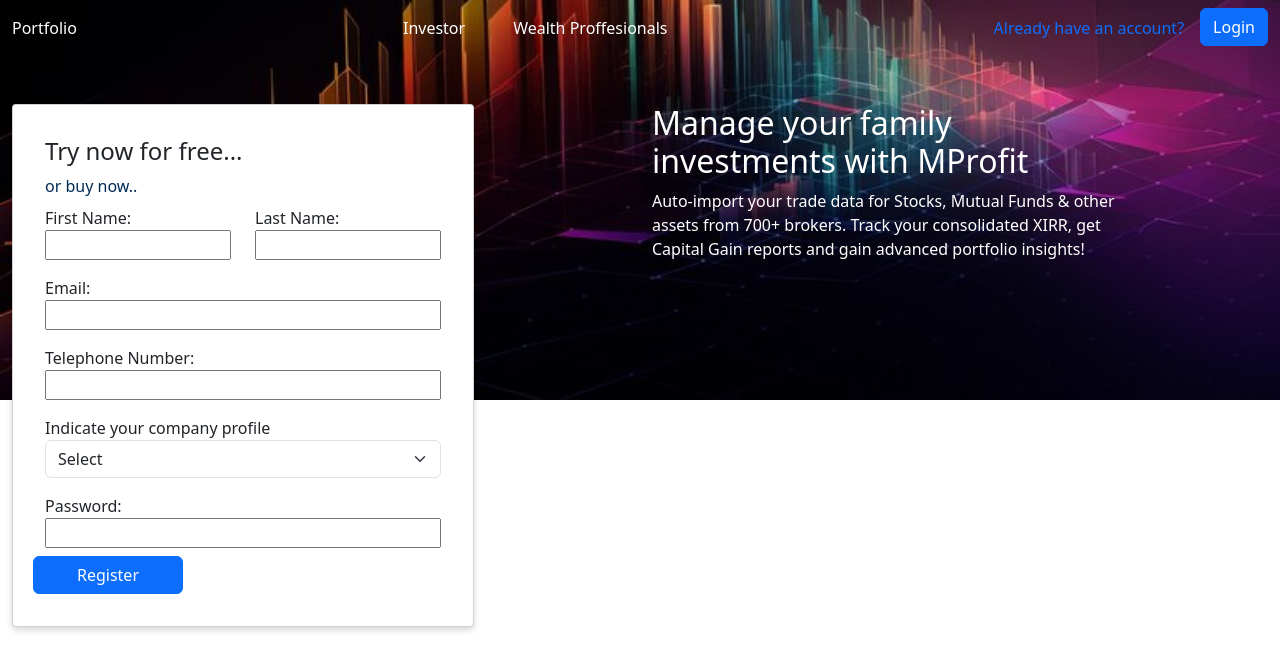
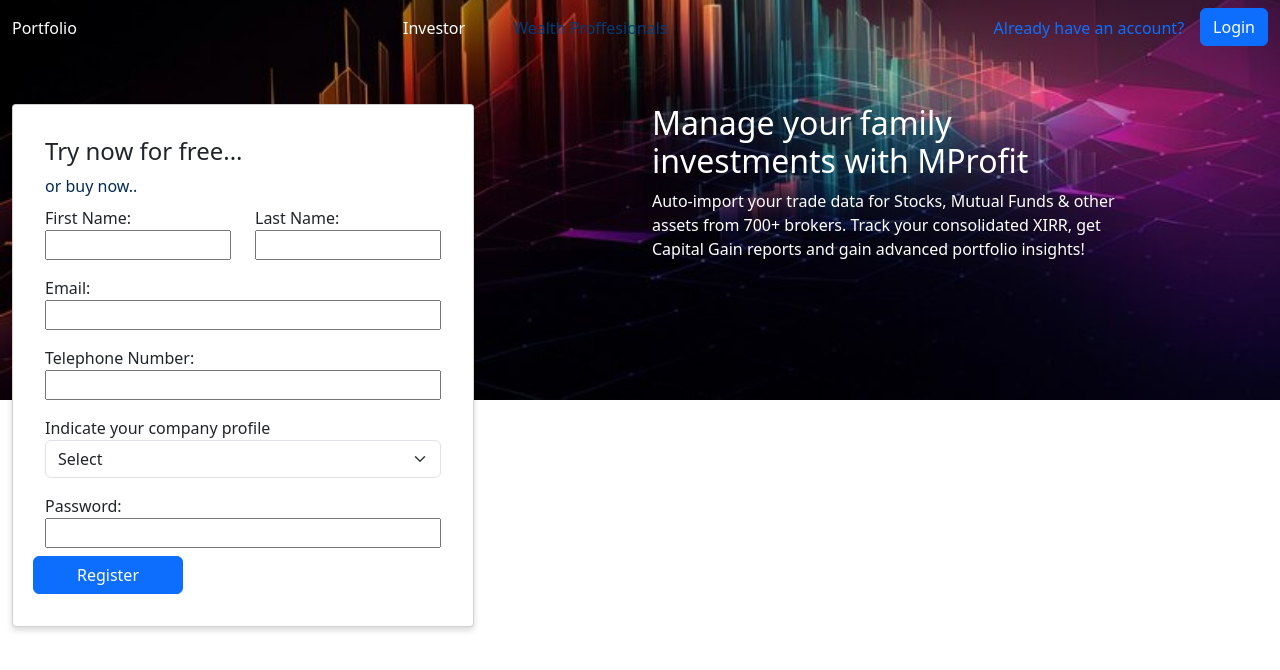
Before and after one commit to Paras-Jaswal/Main-branch, a React (Create React App) app in the folder portfolio/front-end/: page /sign-up/wealth in a window 1280 px wide. Shown: the top 670 px of the page. Built offline with nearby package versions, Linux system fonts and the light colour scheme.

Commit message:
main-change

```diff
--- a/portfolio/front-end/src/Components/Dashboard/Dash.scss
+++ b/portfolio/front-end/src/Components/Dashboard/Dash.scss
@@ -78,3 +78,6 @@
     text-align: left;
     border-style: none;
   }
+        .navs.active {
+          color:#013d79 !important;
+        }
--- a/portfolio/front-end/src/Components/Signup & Login/Headers.jsx
+++ b/portfolio/front-end/src/Components/Signup & Login/Headers.jsx
@@ -8,8 +8,8 @@
     <div className="d-flex  ">
         <NavLink to="/" className="text-decoration-none text-white pt-2">Portfolio</NavLink>
 <div className='ms-auto d-flex column-gap-5 pt-2'>
-        <NavLink to="/sign-up/investor" className="text-decoration-none text-white">Investor</NavLink>
-        <NavLink to="/sign-up/wealth" className="text-decoration-none text-white">Wealth Proffesionals</NavLink>
+        <NavLink to="/sign-up/investor" className="text-decoration-none text-white navs">Investor</NavLink>
+        <NavLink to="/sign-up/wealth" className="text-decoration-none text-white navs">Wealth Proffesionals</NavLink>
         </div>
         <div className="ms-auto d-flex column-gap-3">
         <p className='pt-2 text-primary'>Already have an account?</p>
```
